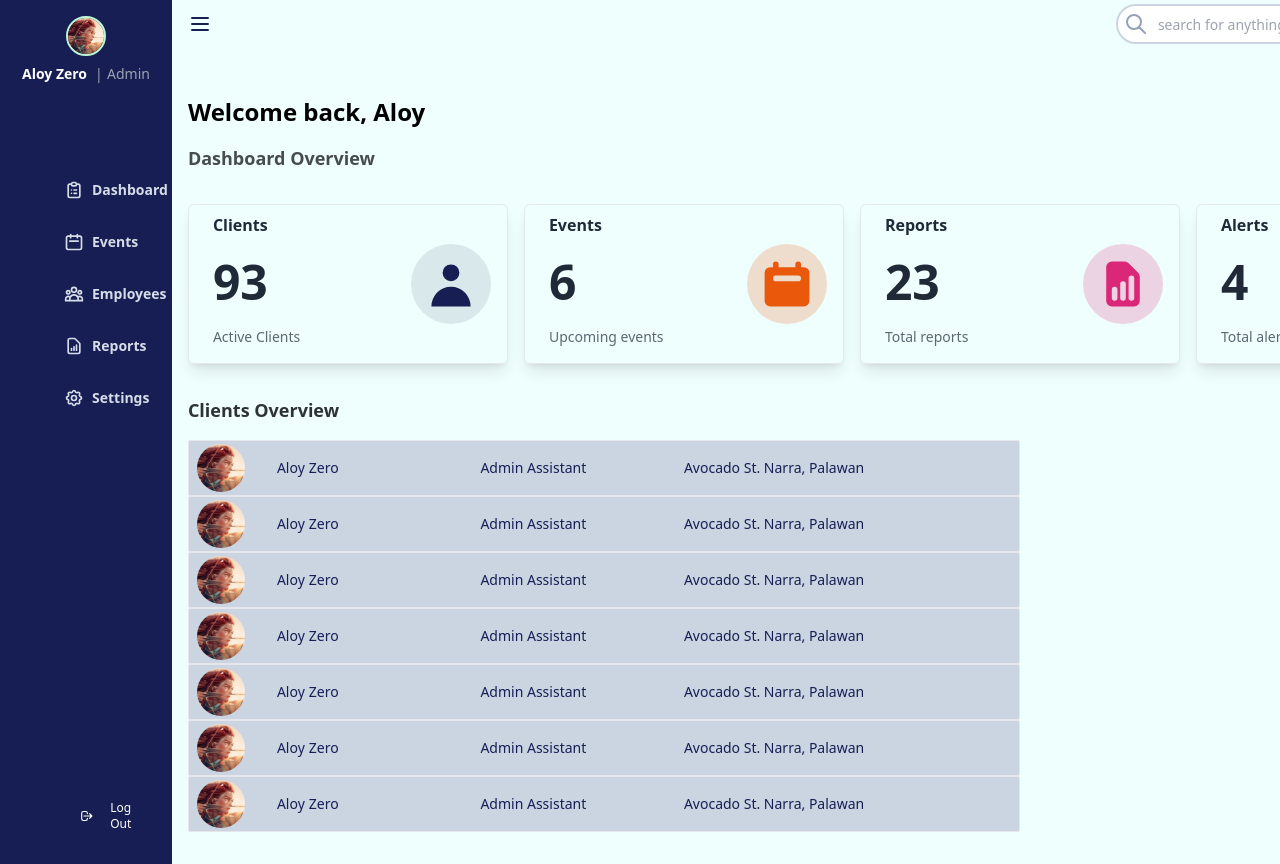
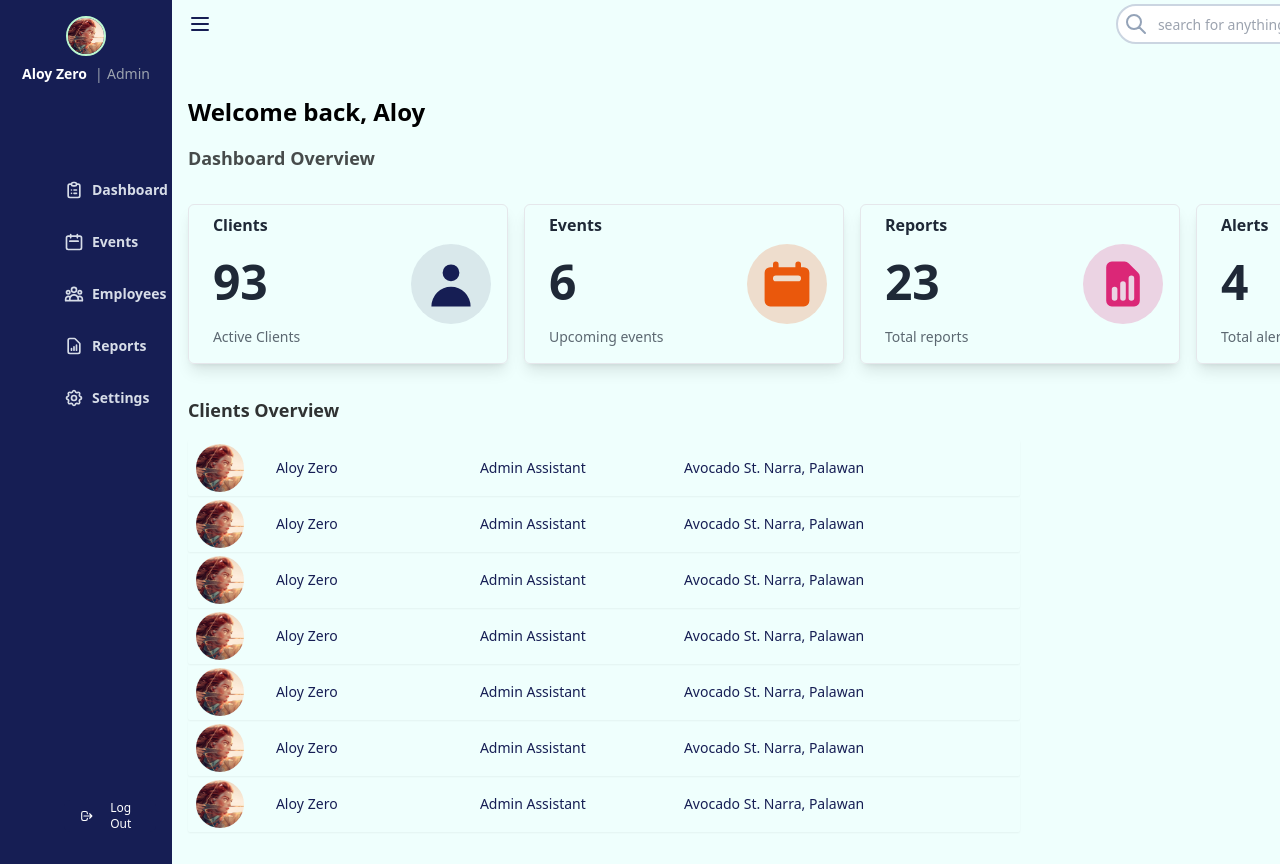
Before and after one commit to aguilanbon/mern-app, a React (Create React App) app: page /home in a window 1280 px wide. Shown: the top 864 px of the page. Built offline with nearby package versions, Linux system fonts and the light colour scheme.

Commit message:
client card bg, hover effect

```diff
--- a/src/pages/Home/ClientsCard.jsx
+++ b/src/pages/Home/ClientsCard.jsx
@@ -3,7 +3,7 @@ import React from 'react'
 function ClientsCard() {
   return (
     <div className='lg:w-full w-auto h-auto cursor-pointer'>
-        <div className='w-full flex items-center rounded-sm border bg-slate-300 hover:bg-slate-200 text-primary h-14 p-2 text-sm'>
+        <div className='w-full flex items-center rounded-sm shadow-sm hover:bg-secondary text-primary h-14 p-2 text-sm transition-all'>
             <div className='flex md:mr-8 mr-4'>
                 <img src="./aloy.jpg" alt="" className='w-12 h-12 rounded-full object-cover' />
             </div>
```
